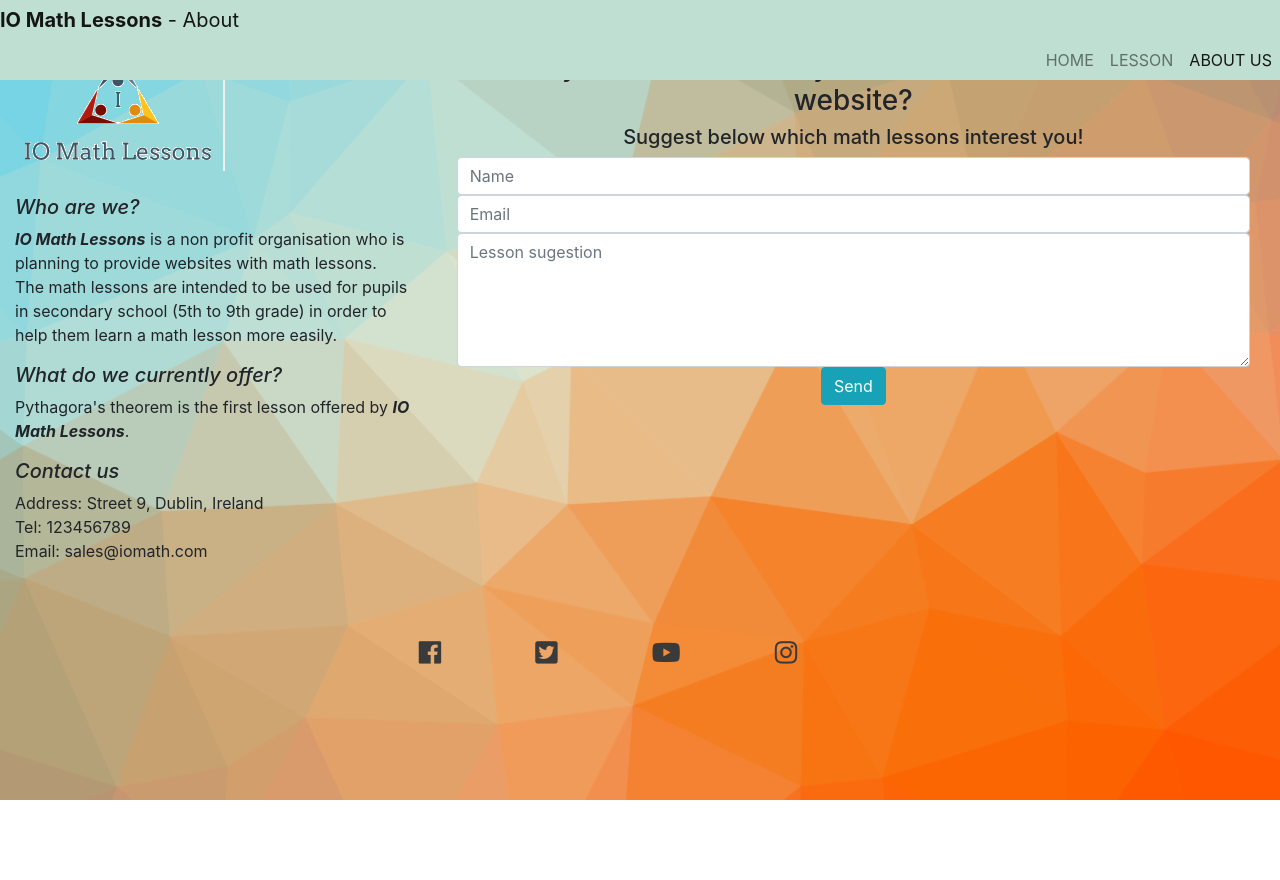
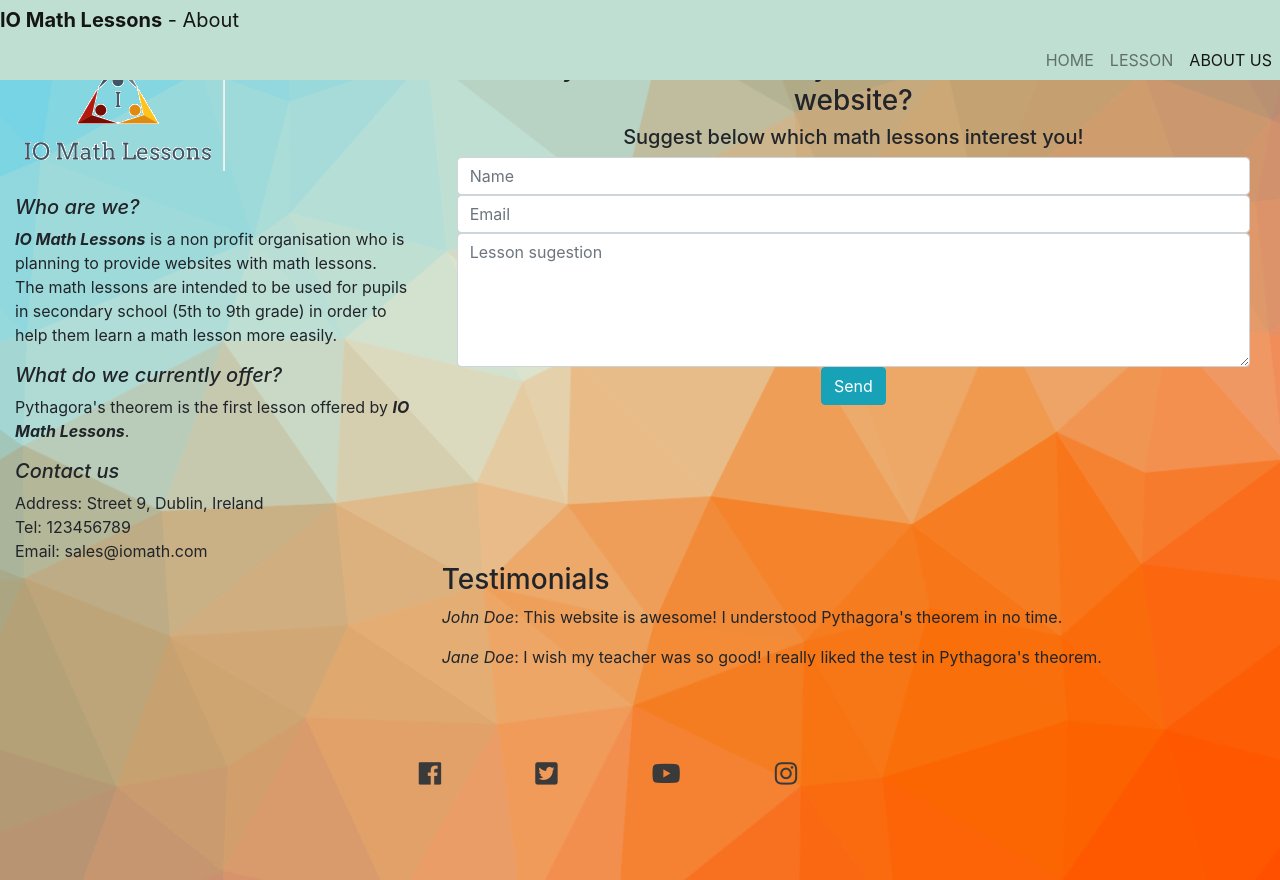
Before and after one commit to emusat2021/IO-Math-Lessons, a plain HTML site: page about.html in a window 1280 px wide. Before the commit the page ends 800 px from the top, so only its background shows below. Drawn offline with nearby package versions, Linux system fonts and the light colour scheme.

Commit message:
Add testimonials

```diff
--- a/about.html
+++ b/about.html
@@ -64,6 +64,14 @@
             Email: sales@iomath.com
 
         </div>
+        <div class="col-12 col-sm-4 col-md-4 col-lg-4 order-3 debug">
+
+        </div>
+        <div class="col-12 col-sm-8 col-md-8 col-lg-8 order-4 debug">
+            <h3>Testimonials</h3>
+            <p><em>John Doe</em>: This website is awesome! I understood Pythagora's theorem in no time.</p>
+            <p><em>Jane Doe</em>: I wish my teacher was so good! I really liked the test in Pythagora's theorem.</p>
+        </div>
         <div class="col-12 col-sm-8 col-md-8 col-lg-8 order-2 debug">
             <section class="container-fluid">
                 <div class="row bg-color-contact">
@@ -83,11 +91,11 @@
                                 </div>
                             </form>
                         </div>
-
                     </div>
                 </div>
             </section>
         </div>
+
     </div>
 </div>
 <!-- footer -->
```
